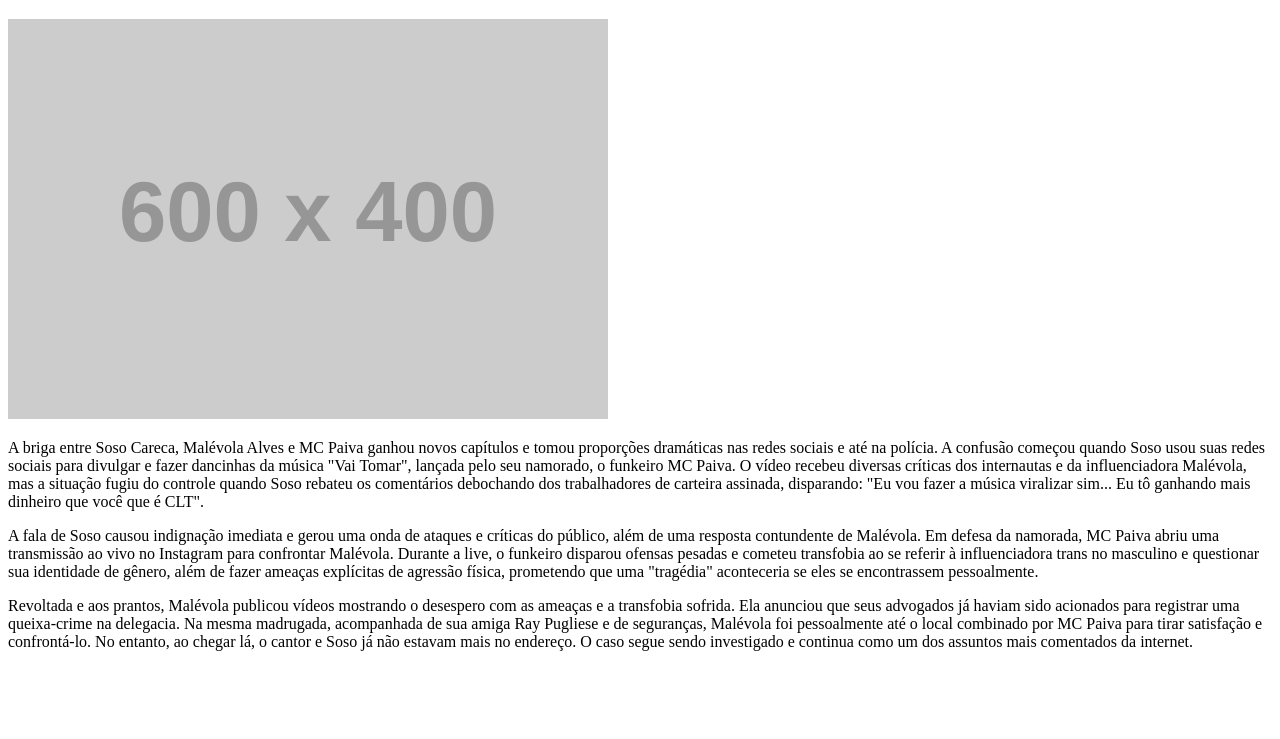
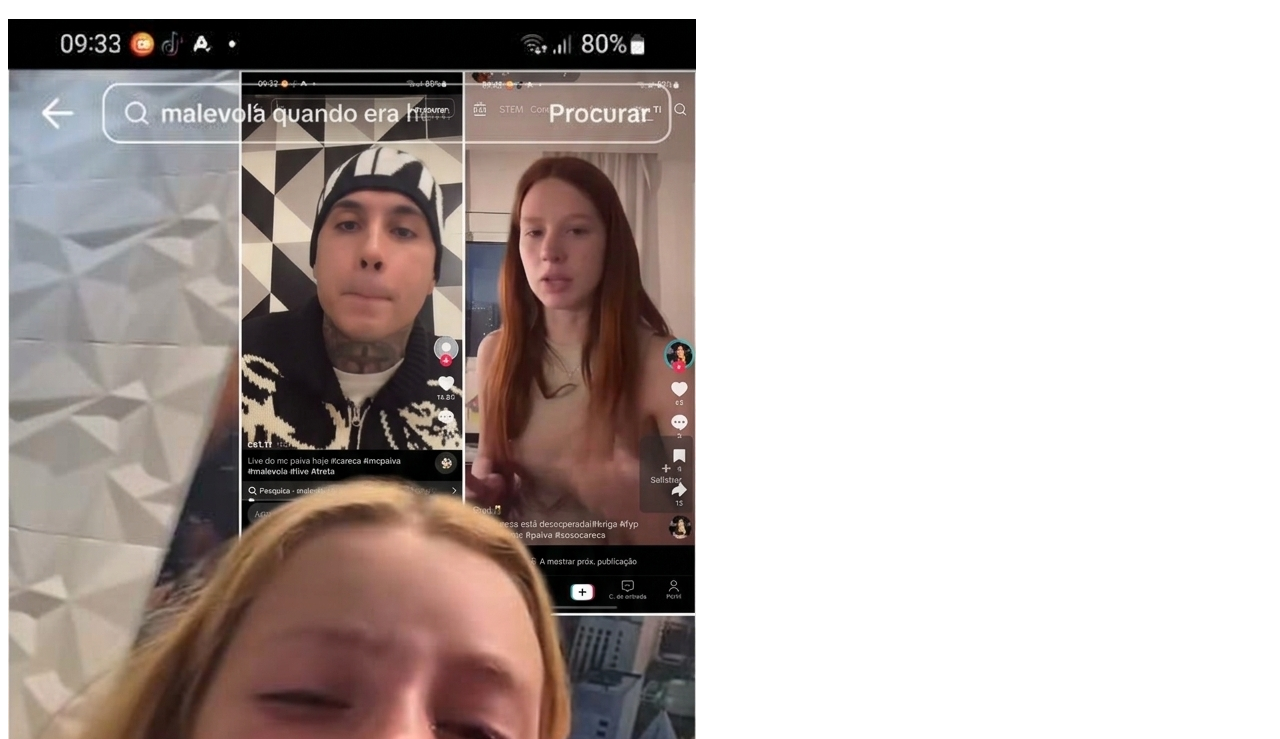
Before and after one commit to victordohtml-c/fofocasbrasil, a plain HTML site: page male.html in a window 1280 px wide. Shown: the part 61-800 px from the top of the page. Drawn offline with Linux system fonts and the light colour scheme; placeholder pictures from the web are drawn by us.

Commit message:
Update male.html

```diff
--- a/male.html
+++ b/male.html
@@ -9,7 +9,7 @@
     <h1>A treta soso careca, malevola e mc paiva</h1>
 
     <div>
-        <img src="https://via.placeholder.com/600x400" alt="Treta entre Soso Careca, Malévola Alves e MC Paiva">
+        <img src="1789727928135.png" alt="Treta entre Soso Careca, Malévola Alves e MC Paiva">
 
         <p>A briga entre Soso Careca, Malévola Alves e MC Paiva ganhou novos capítulos e tomou proporções dramáticas nas redes sociais e até na polícia. A confusão começou quando Soso usou suas redes sociais para divulgar e fazer dancinhas da música "Vai Tomar", lançada pelo seu namorado, o funkeiro MC Paiva. O vídeo recebeu diversas críticas dos internautas e da influenciadora Malévola, mas a situação fugiu do controle quando Soso rebateu os comentários debochando dos trabalhadores de carteira assinada, disparando: "Eu vou fazer a música viralizar sim... Eu tô ganhando mais dinheiro que você que é CLT".</p>
 
```
